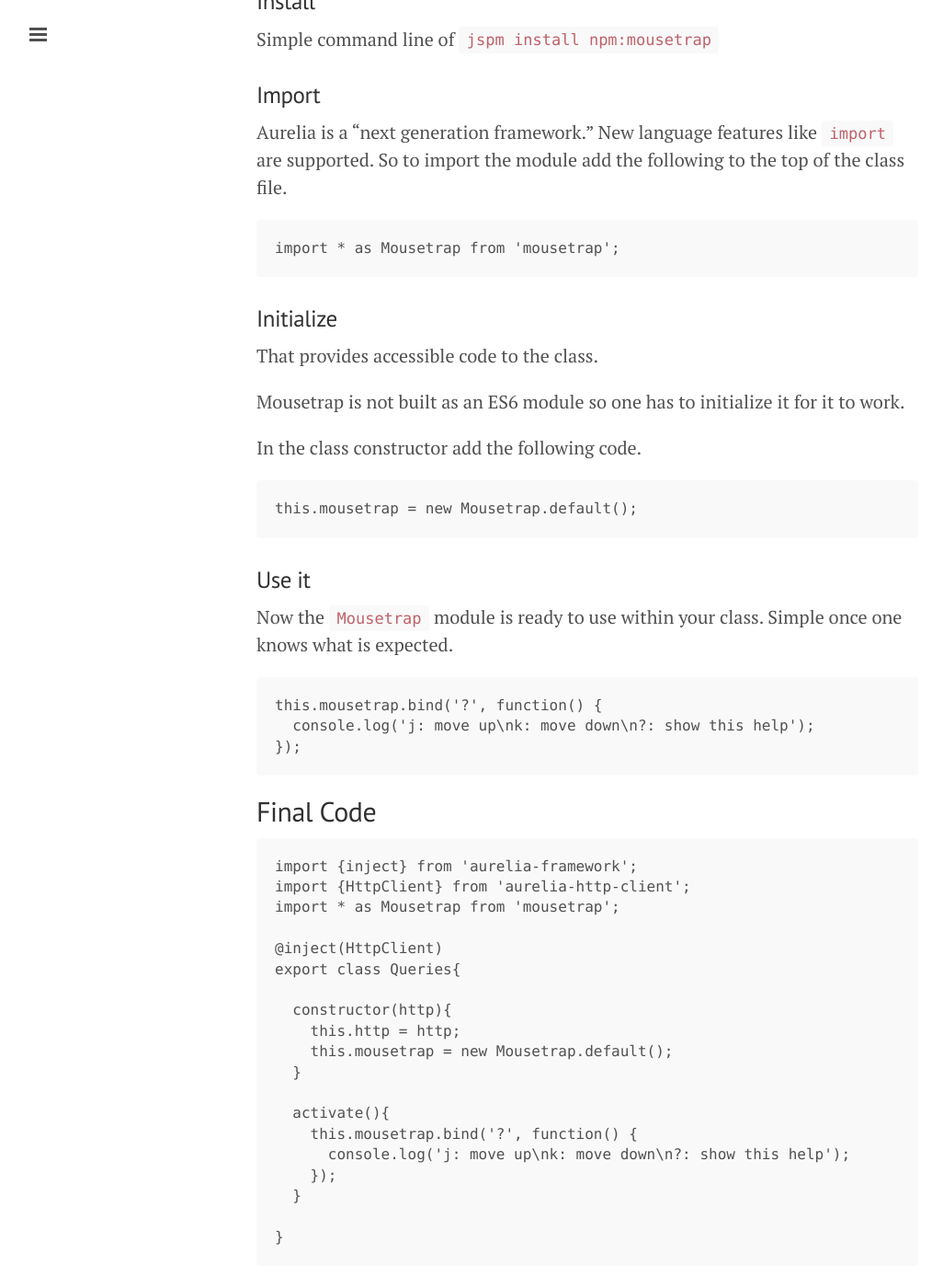
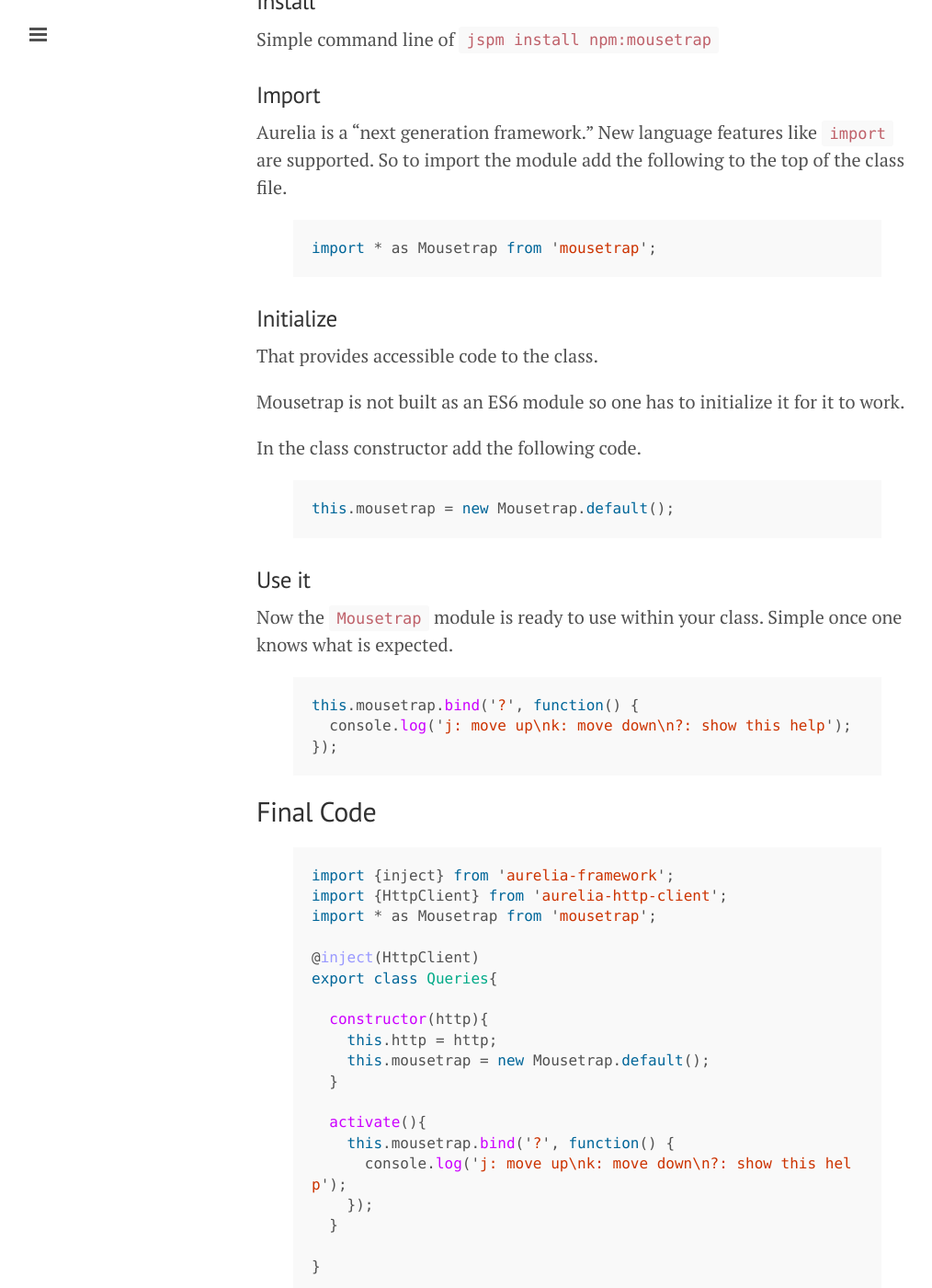
Before and after one commit to khornberg/khornberg.github.io, a Jekyll site: the page built from _posts/2015-05-14-mousetrap-with-aurelia.md, in a window 1280 px wide and 1400 px high, scrolled down 766 px. Shown: the whole window at 92% size, without its empty margins (1-1015 px from the left). Built offline with Jekyll 4.4.1, drawn with Linux system fonts in a browser that asks for light colours; Markdown is read by kramdown in place of the engine named in the settings; comment, search, counter and statistics services are not loaded.

Commit message:
update highlighting

````diff
--- a/_posts/2015-05-14-mousetrap-with-aurelia.md
+++ b/_posts/2015-05-14-mousetrap-with-aurelia.md
@@ -29,9 +29,9 @@
 Aurelia is a "next generation framework." New language features like `import` are supported.
 So to import the module add the following to the top of the class file.
 
-```
+{% highlight javascript %}
 import * as Mousetrap from 'mousetrap';
-```
+{% endhighlight %}
 
 ### Initialize
 
@@ -41,24 +41,24 @@
 
 In the class constructor add the following code.
 
-```
+{% highlight javascript %}
 this.mousetrap = new Mousetrap.default();
-```
+{% endhighlight %}
 
 ### Use it
 
 Now the `Mousetrap` module is ready to use within your class. Simple once one knows what is expected.
 
-```
+{% highlight javascript %}
 this.mousetrap.bind('?', function() {
   console.log('j: move up\nk: move down\n?: show this help');
 });
-```
+{% endhighlight %}
 
 
 ## Final Code
 
-```
+{% highlight javascript %}
 import {inject} from 'aurelia-framework';
 import {HttpClient} from 'aurelia-http-client';
 import * as Mousetrap from 'mousetrap';
@@ -78,4 +78,4 @@
   }
 
 }
-```
+{% endhighlight %}
````
Also changed, not shown: _posts/2015-06-05-reference-es6-this-from-a-promise.md (+6 -6 lines).
